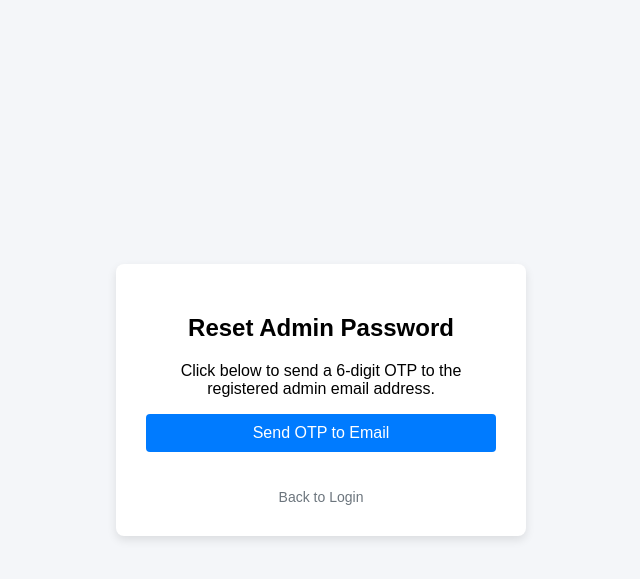
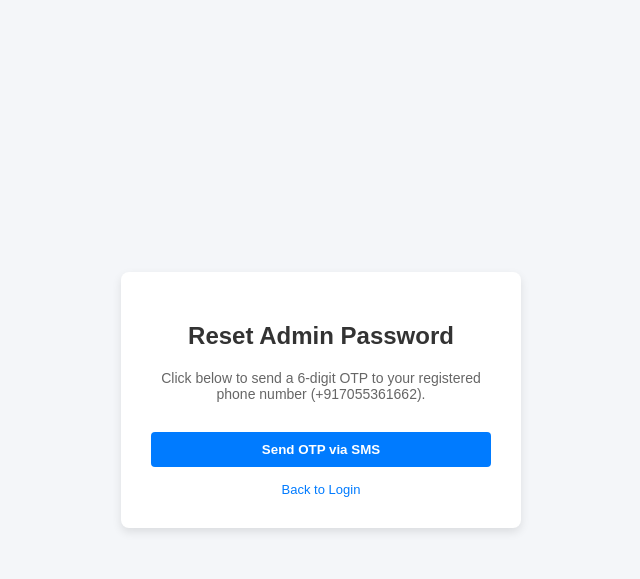
Before and after one commit to Bhandari7055/rmm-cloud-server, a Flask app: page /forgot-password in a window 1280 px wide. Shown: the top 579 px of the page, without its empty margins (319-959 px from the left). Run offline with Flask 3, Linux system fonts and the light colour scheme.

Commit message:
Revise reset password HTML for better UX
Updated the reset password template to improve layout and user instructions.

```diff
--- a/templates/reset_password.html
+++ b/templates/reset_password.html
@@ -2,39 +2,47 @@
 <html lang="en">
 <head>
     <meta charset="UTF-8">
+    <meta name="viewport" content="width=device-width, initial-scale=1.0">
     <title>Reset Password - RMM Portal</title>
     <style>
-        body { font-family: Arial, sans-serif; background: #f4f6f9; display: flex; justify-content: center; align-items: center; height: 100vh; margin: 0; }
-        .card { background: white; padding: 30px; border-radius: 8px; box-shadow: 0 4px 10px rgba(0,0,0,0.1); width: 350px; text-align: center; }
-        input[type="text"], input[type="password"] { width: 100%; padding: 10px; margin: 10px 0; box-sizing: border-box; border: 1px solid #ccc; border-radius: 4px; }
-        button { width: 100%; padding: 10px; background: #007bff; color: white; border: none; border-radius: 4px; cursor: pointer; font-size: 16px; }
-        button:hover { background: #0056b3; }
-        .msg { color: #d9534f; margin-bottom: 15px; }
+        body { font-family: Arial, sans-serif; background-color: #f4f6f9; display: flex; justify-content: center; align-items: center; height: 100vh; margin: 0; }
+        .card { background: white; padding: 30px; border-radius: 8px; box-shadow: 0 4px 10px rgba(0,0,0,0.1); width: 340px; text-align: center; }
+        h2 { margin-bottom: 20px; color: #333; }
+        p { font-size: 14px; color: #666; margin-bottom: 20px; }
+        input[type="text"], input[type="password"] { width: 100%; padding: 10px; margin: 8px 0; border: 1px solid #ccc; border-radius: 4px; box-sizing: border-box; }
+        button { width: 100%; padding: 10px; background-color: #007bff; color: white; border: none; border-radius: 4px; font-weight: bold; cursor: pointer; margin-top: 10px; }
+        button:hover { background-color: #0056b3; }
+        .alert { color: #d9534f; margin-bottom: 15px; font-size: 14px; }
+        a { color: #007bff; text-decoration: none; font-size: 13px; display: inline-block; margin-top: 15px; }
     </style>
 </head>
 <body>
+
 <div class="card">
     <h2>Reset Admin Password</h2>
+
     {% if msg %}
-            <p class="msg">{{ msg }}</p>
+        <div class="alert">{{ msg }}</div>
     {% endif %}
 
-        {% if step == 1 %}
-            <form method="POST">
+    {% if step == 1 or not step %}
+        <p>Click below to send a 6-digit OTP to your registered phone number (+917055361662).</p>
+        <form method="POST" action="/forgot-password">
             <input type="hidden" name="action" value="send_otp">
-                <p>Click below to send a 6-digit OTP to the registered admin email address.</p>
-                <button type="submit">Send OTP to Email</button>
+            <button type="submit">Send OTP via SMS</button>
         </form>
     {% elif step == 2 %}
-            <form method="POST">
+        <p>Enter the OTP sent to your phone and your new password.</p>
+        <form method="POST" action="/forgot-password">
             <input type="hidden" name="action" value="verify_reset">
-                <input type="text" name="otp" placeholder="Enter 6-Digit OTP" required>
+            <input type="text" name="otp" placeholder="Enter 6-digit OTP" required autocomplete="off">
             <input type="password" name="new_password" placeholder="Enter New Password" required>
-                <button type="submit">Verify OTP & Reset Password</button>
+            <button type="submit" style="background-color: #28a745;">Verify OTP & Reset Password</button>
         </form>
     {% endif %}
-        <br><br>
-        <a href="/login" style="color: #6c757d; text-decoration: none; font-size: 14px;">Back to Login</a>
+
+    <a href="/login">Back to Login</a>
 </div>
+
 </body>
 </html>
```
Lines whose indentation alone changed are shown as unchanged.
